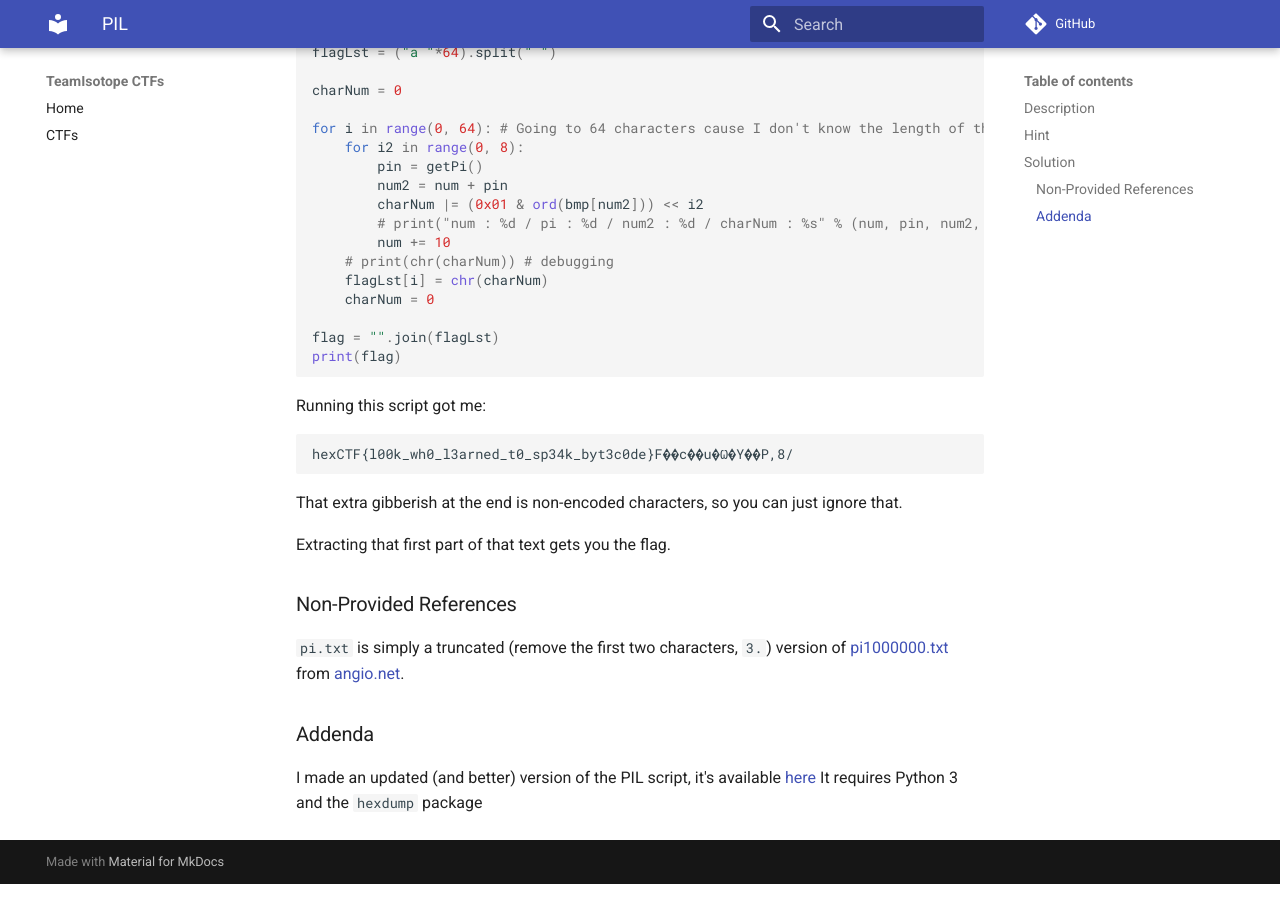
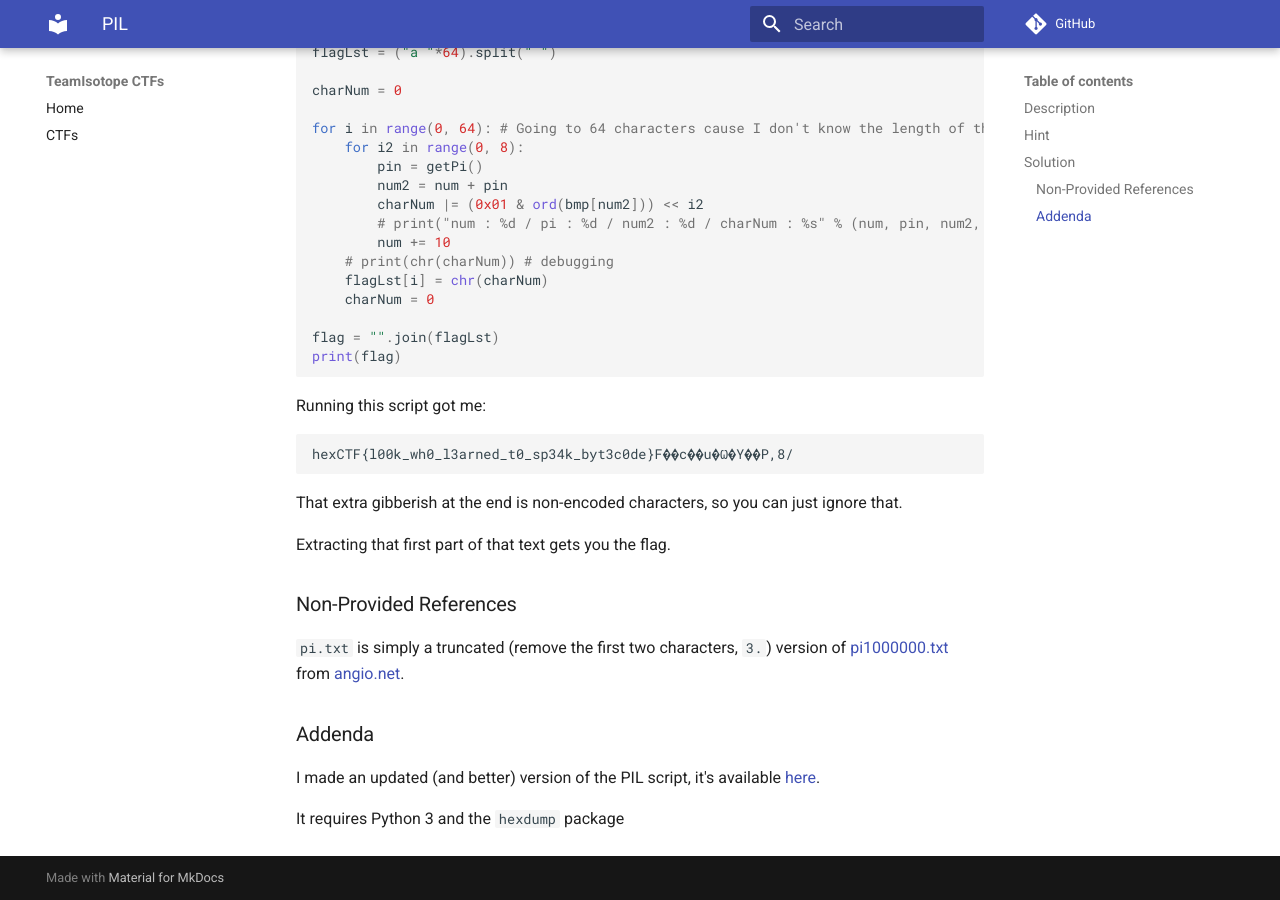
Before and after one commit to teamisotope/ctf-writeups, an MkDocs documentation site: the page built from docs/ctfs/hexion/2020/pil.md, in a window 1280 px wide and 900 px high, scrolled down 5601 px. Built offline with MkDocs 1.6.1 and Material for MkDocs 9.7.7, drawn with Linux system fonts in a browser that asks for light colours; comment, search, counter and statistics services are not loaded.

Commit message:
Fix some formatting

```diff
--- a/docs/ctfs/hexion/2020/pil.md
+++ b/docs/ctfs/hexion/2020/pil.md
@@ -312,5 +312,6 @@ Extracting that first part of that text gets you the flag.
 
 ### Addenda
 
-I made an updated (and better) version of the PIL script, it's available [here](/en/latest/ctfs/hexion/2020/assets/scripts/pisteg.py)
+I made an updated (and better) version of the PIL script, it's available [here](/en/latest/ctfs/hexion/2020/assets/scripts/pisteg.py).
+
 It requires Python 3 and the `hexdump` package
```
